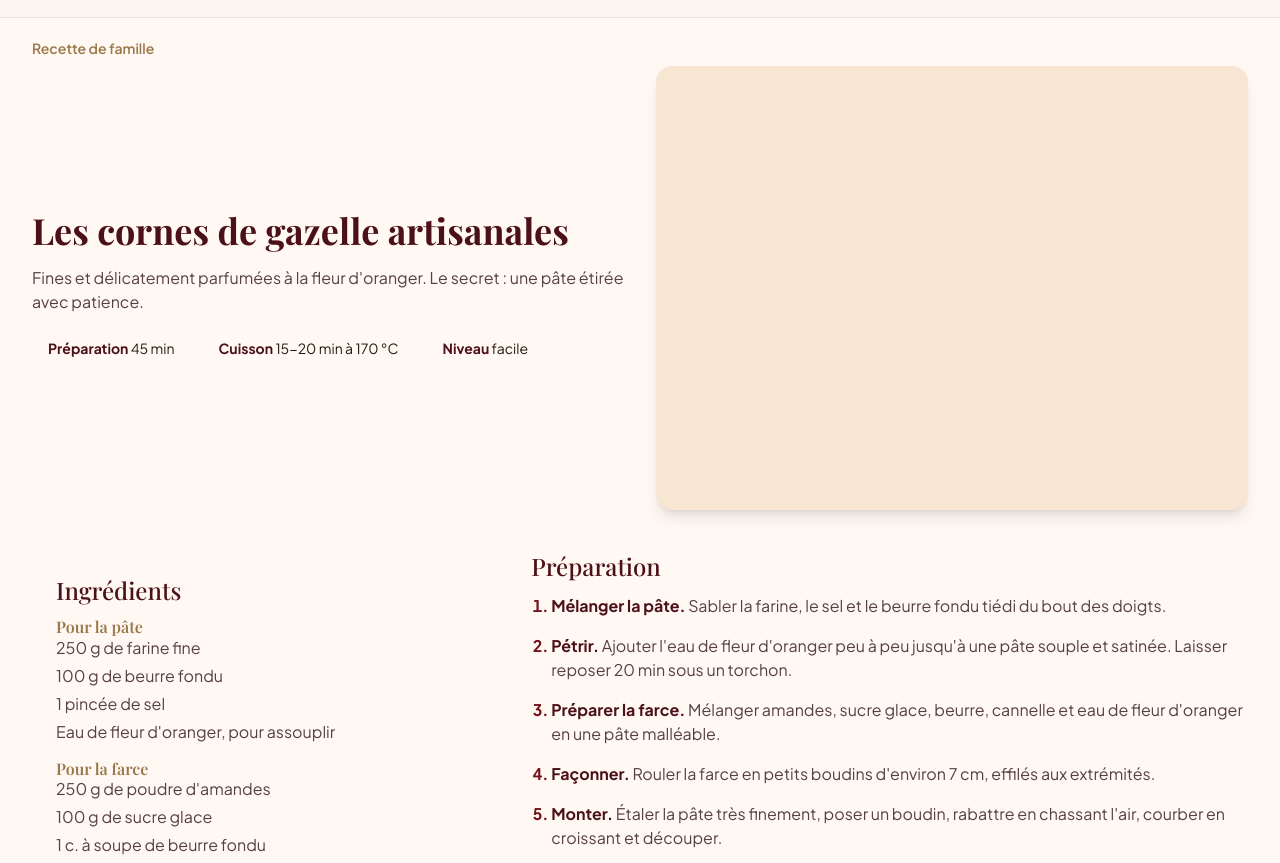
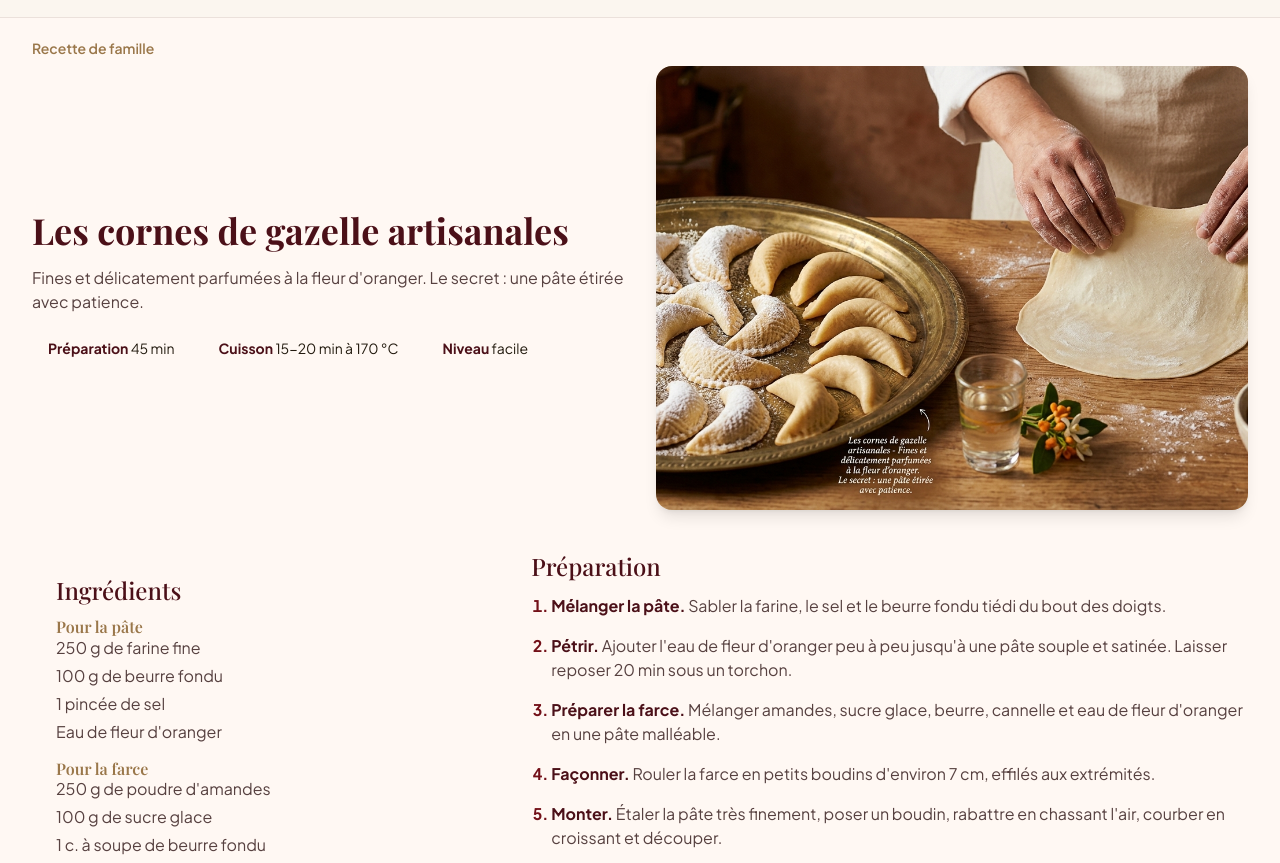
Before and after one commit to MSADIO-cell/La-tasse-des-cousines, a plain HTML site: page recettes.html in a window 1280 px wide. Shown: the part 65-928 px from the top of the page. Drawn offline with nearby package versions, Linux system fonts and the light colour scheme; a web font is replaced by a local one.

Commit message:
Fix cornes de gazelle image path on recipe page

```diff
--- a/recettes.html
+++ b/recettes.html
@@ -3,10 +3,10 @@
 <p class="text-sm text-sec font-semibold mb-2">Recette de famille</p>
 <div class="grid lg:grid-cols-2 gap-8 items-center mb-10"><div class="space-y-4"><h1 class="font-serif font-bold text-primary text-4xl">Les cornes de gazelle artisanales</h1><p class="text-mute">Fines et délicatement parfumées à la fleur d'oranger. Le secret : une pâte étirée avec patience.</p>
 <ul class="flex flex-wrap gap-3 text-sm"><li class="card px-4 py-2"><b class="text-primary">Préparation</b> 45 min</li><li class="card px-4 py-2"><b class="text-primary">Cuisson</b> 15-20 min à 170 °C</li><li class="card px-4 py-2"><b class="text-primary">Niveau</b> facile</li></ul></div>
-<div class="rounded-2xl overflow-hidden shadow-lg bg-s4 aspect-[4/3]"><img src="images/cornes-gazelle.jpg" alt="Préparation de cornes de gazelle artisanales" class="w-full h-full object-cover" onerror="this.style.display='none'"></div></div>
+<div class="rounded-2xl overflow-hidden shadow-lg bg-s4 aspect-[4/3]"><img src="cornes-gazelle.jpg" alt="Préparation de cornes de gazelle artisanales" class="w-full h-full object-cover"></div></div>
 <div class="grid lg:grid-cols-5 gap-8">
 <aside class="lg:col-span-2 card p-6"><h2 class="font-serif text-primary text-2xl mb-3">Ingrédients</h2>
-<h3 class="font-semibold text-sec mt-2">Pour la pâte</h3><ul class="text-mute space-y-1 mb-4"><li>250 g de farine fine</li><li>100 g de beurre fondu</li><li>1 pincée de sel</li><li>Eau de fleur d'oranger, pour assouplir</li></ul>
+<h3 class="font-semibold text-sec mt-2">Pour la pâte</h3><ul class="text-mute space-y-1 mb-4"><li>250 g de farine fine</li><li>100 g de beurre fondu</li><li>1 pincée de sel</li><li>Eau de fleur d'oranger</li></ul>
 <h3 class="font-semibold text-sec">Pour la farce</h3><ul class="text-mute space-y-1"><li>250 g de poudre d'amandes</li><li>100 g de sucre glace</li><li>1 c. à soupe de beurre fondu</li><li>2 c. à soupe d'eau de fleur d'oranger</li><li>1 pincée de cannelle</li></ul></aside>
 <div class="lg:col-span-3"><h2 class="font-serif text-primary text-2xl mb-3">Préparation</h2><ol class="space-y-4 list-decimal pl-5 text-mute marker:text-pc marker:font-bold">
 <li><b class="text-primary">Mélanger la pâte.</b> Sabler la farine, le sel et le beurre fondu tiédi du bout des doigts.</li>
@@ -16,4 +16,4 @@
 <li><b class="text-primary">Monter.</b> Étaler la pâte très finement, poser un boudin, rabattre en chassant l'air, courber en croissant et découper.</li>
 <li><b class="text-primary">Cuire.</b> Piquer chaque corne à l'aiguille, enfourner 15 à 20 min à 170 °C : la pâte doit rester très claire.</li>
 <li><b class="text-primary">Finir.</b> Laisser tiédir, passer un voile d'eau de fleur d'oranger, saupoudrer de sucre glace. À déguster avec un thé à la menthe.</li></ol>
-<p class="mt-6 card p-4 text-sec text-sm">Prochainement : la recette du thiakry et celle de la tarte tatin.</p></div></div></div></main><div id="site-footer"></div><script src="script.js"></script><script>(()=>{const destinations={"Notre salon":"salon.html","Notre vitrine":"vitrine.html","Nos boissons":"boissons.html","Nos recettes":"recettes.html"};document.querySelectorAll("#site-header nav a").forEach(link=>{const destination=destinations[link.textContent.trim()];if(destination)link.setAttribute("href",destination)})})();</script></body></html>
+<p class="mt-6 card p-4 text-sec text-sm">Prochainement : la recette du thiakry et celle de la tarte tatin.</p></div></div></div></main><div id="site-footer"></div><script src="script.js"></script></body></html>
```
